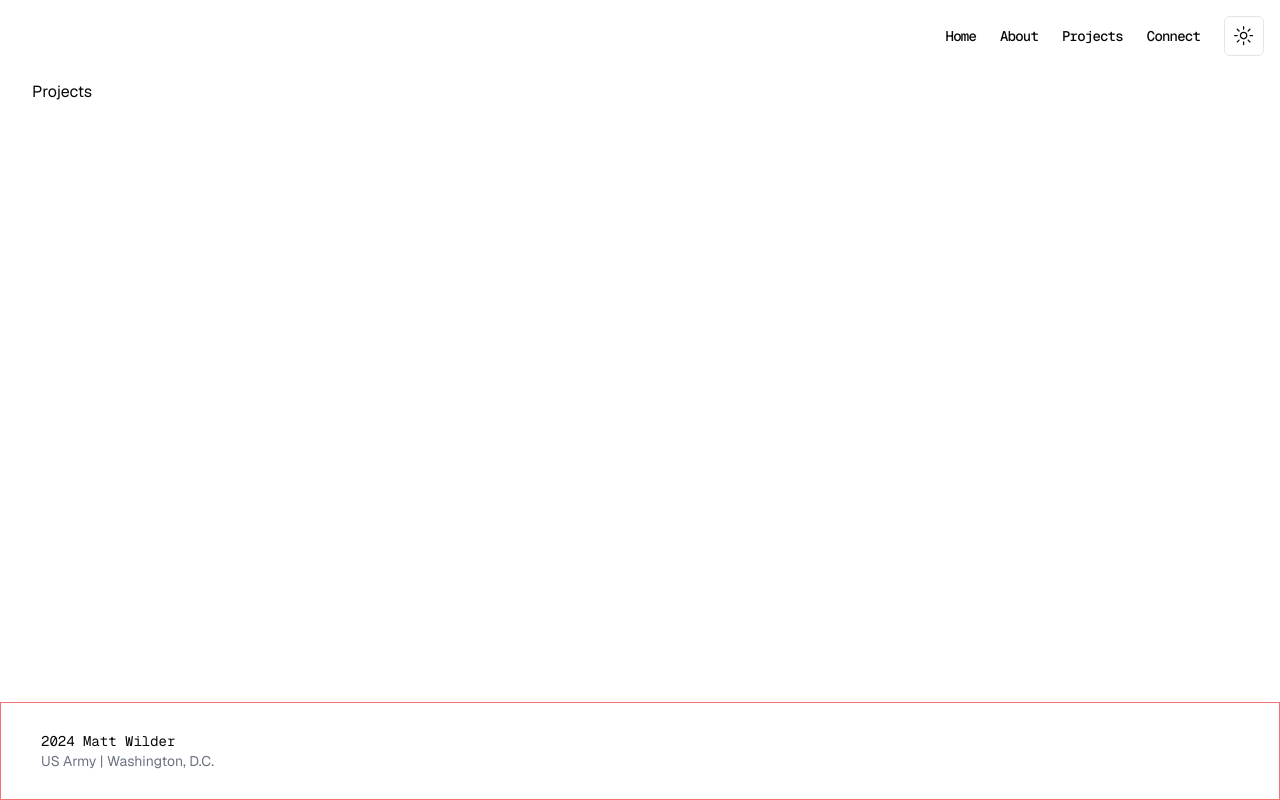
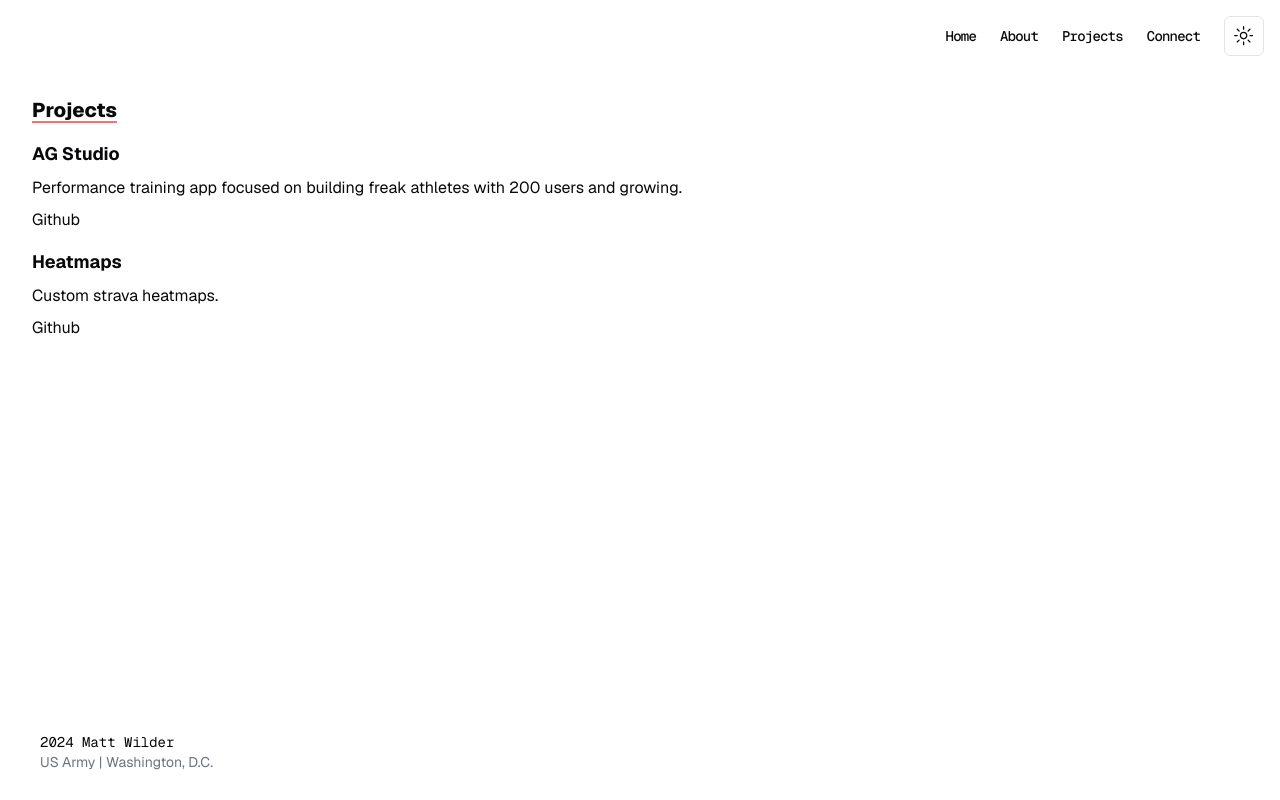
Before and after one commit to mattbrc/portfolio, a Next.js app: page /projects in a window 1280 px wide. Built offline with nearby package versions, Linux system fonts and the light colour scheme.

Commit message:
projects

```diff
--- a/src/app/about/page.tsx
+++ b/src/app/about/page.tsx
@@ -1,7 +1,14 @@
 export default function Page() {
   return (
-    <div>
-      <p>About</p>
+    <div className="pt-4">
+      <h1 className="font-extrabold text-xl underline decoration-red-400 underline-offset-4">
+        About
+      </h1>
+      <p className="py-2">
+        I&apos;m a transitioning Army Engineer Officer with 5 years of
+        experience in tactical and technical roles.
+      </p>
+      <p></p>
     </div>
   );
 }
--- a/src/app/contact/page.tsx
+++ b/src/app/contact/page.tsx
@@ -8,20 +8,55 @@ export default function Page() {
         Connect
       </h1>
       <ul className="py-2">
-        <li>
-          <Link href={contactConfig.instagram}>Instagram</Link>
+        <li className="mb-1">
+          <Link
+            href={contactConfig.instagram}
+            target="_blank"
+            rel="noopener noreferrer"
+            className="hover:underline decoration-red-400 underline-offset-4"
+          >
+            Instagram
+          </Link>
         </li>
-        <li>
-          <Link href={contactConfig.strava}>Strava</Link>
+        <li className="mb-1">
+          <Link
+            href={contactConfig.strava}
+            target="_blank"
+            rel="noopener noreferrer"
+            className="hover:underline decoration-red-400 underline-offset-4"
+          >
+            Strava
+          </Link>
         </li>
-        <li>
-          <Link href={contactConfig.x}>X</Link>
+        <li className="mb-1">
+          <Link
+            href={contactConfig.x}
+            target="_blank"
+            rel="noopener noreferrer"
+            className="hover:underline decoration-red-400 underline-offset-4"
+          >
+            X
+          </Link>
         </li>
-        <li>
-          <Link href={contactConfig.github}>Github</Link>
+        <li className="mb-1">
+          <Link
+            href={contactConfig.github}
+            target="_blank"
+            rel="noopener noreferrer"
+            className="hover:underline decoration-red-400 underline-offset-4"
+          >
+            Github
+          </Link>
         </li>
-        <li>
-          <Link href={contactConfig.linkedin}>LinkedIn</Link>
+        <li className="mb-1">
+          <Link
+            href={contactConfig.linkedin}
+            target="_blank"
+            rel="noopener noreferrer"
+            className="hover:underline decoration-red-400 underline-offset-4"
+          >
+            LinkedIn
+          </Link>
         </li>
       </ul>
     </div>
--- a/src/app/page.tsx
+++ b/src/app/page.tsx
@@ -5,7 +5,7 @@ import Link from "next/link";
 
 export default function Home() {
   return (
-    <div className="pt-4 border border-red-400 h-min">
+    <div className="pt-4">
       <h1 className="font-extrabold text-xl underline decoration-red-400 underline-offset-4">
         Home
       </h1>
--- a/src/app/projects/page.tsx
+++ b/src/app/projects/page.tsx
@@ -1,7 +1,34 @@
+import Link from "next/link";
+
 export default function Page() {
   return (
-    <div>
-      <p>Projects</p>
+    <div className="pt-4">
+      <h1 className="font-extrabold text-xl underline decoration-red-400 underline-offset-4">
+        Projects
+      </h1>
+      <p className="pt-4 font-bold text-lg">AG Studio</p>
+      <p className="py-2">
+        Performance training app focused on building freak athletes with 200
+        users and growing.
+      </p>
+      <Link
+        className="hover:underline decoration-red-400 underline-offset-4"
+        href="https://github.com/mattbrc/studio"
+        target="_blank"
+        rel="noopener noreferrer"
+      >
+        Github
+      </Link>
+      <p className="pt-4 font-bold text-lg">Heatmaps</p>
+      <p className="py-2">Custom strava heatmaps.</p>
+      <Link
+        className="hover:underline decoration-red-400 underline-offset-4"
+        href="https://github.com/mattbrc/endurance-is-art"
+        target="_blank"
+        rel="noopener noreferrer"
+      >
+        Github
+      </Link>
     </div>
   );
 }
--- a/src/app/test/page.tsx
+++ /dev/null
@@ -1,68 +0,0 @@
-"use client";
-import { ShaderGradient, ShaderGradientCanvas } from "shadergradient";
-import * as reactSpring from "@react-spring/three";
-import * as drei from "@react-three/drei";
-import * as fiber from "@react-three/fiber";
-
-export default function Page() {
-  return (
-    <div className="bg-slate-200 h-screen overflow-hidden flex justify-center items-center w-full tracking-tighter text-white">
-      <ShaderGradientCanvas
-        importedFiber={{ ...fiber, ...drei, ...reactSpring }}
-        style={{
-          position: "absolute",
-          top: 0,
-          pointerEvents: "none",
-          height: "100vh",
-        }}
-      >
-        <ShaderGradient
-          control="query"
-          urlString="https://www.shadergradient.co/customize?animate=on&axesHelper=off&bgColor1=%23000000&bgColor2=%23000000&brightness=0.8&cAzimuthAngle=180&cDistance=2.8&cPolarAngle=80&cameraZoom=9.1&color1=%23606080&color2=%238d7dca&color3=%23212121&destination=onCanvas&embedMode=off&envPreset=city&format=gif&fov=45&frameRate=10&gizmoHelper=hide&grain=on&lightType=3d&pixelDensity=1&positionX=0&positionY=0&positionZ=0&range=enabled&rangeEnd=40&rangeStart=0&reflection=0.1&rotationX=50&rotationY=0&rotationZ=-60&shader=defaults&type=waterPlane&uAmplitude=0.4&uDensity=1.5&uFrequency=0&uSpeed=0.2&uStrength=1.8&uTime=8&wireframe=false"
-        />
-      </ShaderGradientCanvas>
-      <div className="fixed top-0 left-0 p-4 flex items-end w-full flex-col gap-2">
-        <div className="flex gap-2">
-          <a href="https://kiki.club/" target="_blank">
-            Kiki
-          </a>
-          <a href="https://instagram.com/binnie.jacob" target="_blank">
-            Instagram
-          </a>
-          <a href="https://www.strava.com/athletes/jacobbinnie" target="_blank">
-            Strava
-          </a>
-          <a href="https://youtube.com/@jacobsucksatcode" target="_blank">
-            Youtube
-          </a>
-          <a href="https://linkedin.com/in/jacobbinnie" target="_blank">
-            Linkedin
-          </a>
-          <a href="https://github.com/jacobbinnie" target="_blank">
-            Github
-          </a>
-          <a href="https://www.x.com/jacobbinnie" target="_blank">
-            X
-          </a>
-        </div>
-
-        <a
-          className="bg-slate-100 bg-opacity-20 px-2 py-1 rounded-xl"
-          href="mailto:collab@jacobbinnie.com"
-          target="_blank"
-        >
-          Email (business enquiries only)
-        </a>
-      </div>
-
-      <div className="fixed bottom-0 left-0 p-4 flex justify-between w-full">
-        <h1>Jacob Binnie</h1>
-
-        <div className="flex gap-2">
-          <h2>Software Engineer</h2>
-          <h2>New York City</h2>
-        </div>
-      </div>
-    </div>
-  );
-}
--- a/src/components/footer.tsx
+++ b/src/components/footer.tsx
@@ -4,7 +4,7 @@ import { ModeToggle } from "./mode-toggle";
 
 export function Footer() {
   return (
-    <div className="border border-red-400 fixed bottom-0 left-0 p-4 flex justify-between w-full">
+    <div className="fixed bottom-0 left-0 p-4 flex justify-between w-full">
       <footer className="flex h-10 w-full shrink-0 items-center px-4 md:px-6 py-8">
         <div className="mr-auto">
           <div>
```
